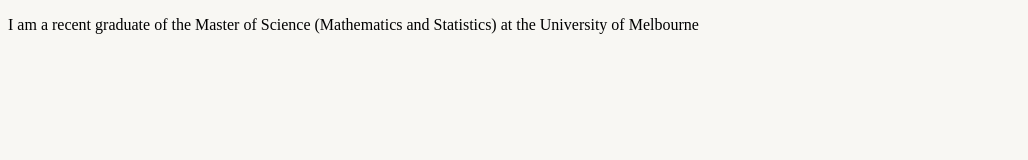
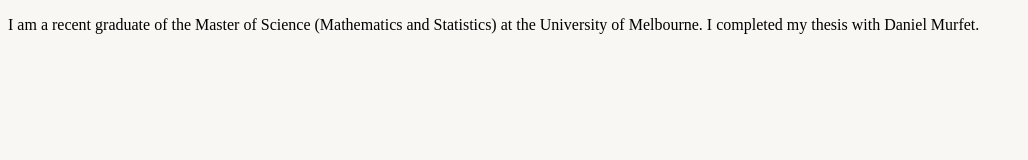
Before and after one commit to blimlim/blimlim.github.io, a plain HTML site: page index.html in a window 1280 px wide. Shown: the whole page, without its empty margins (0-1028 px from the left). Drawn offline with Linux system fonts and the light colour scheme.

Commit message:
updating webpage

```diff
--- a/index.html
+++ b/index.html
@@ -7,7 +7,7 @@
 
 
 <body>
-    <p> I am a recent graduate of the Master of Science (Mathematics and Statistics) at the University of Melbourne</p>
+    <p> I am a recent graduate of the Master of Science (Mathematics and Statistics) at the University of Melbourne. I completed my thesis with Daniel Murfet.</p>
 <!-- <table>
 <tr>
  <td>Name</td>
```
